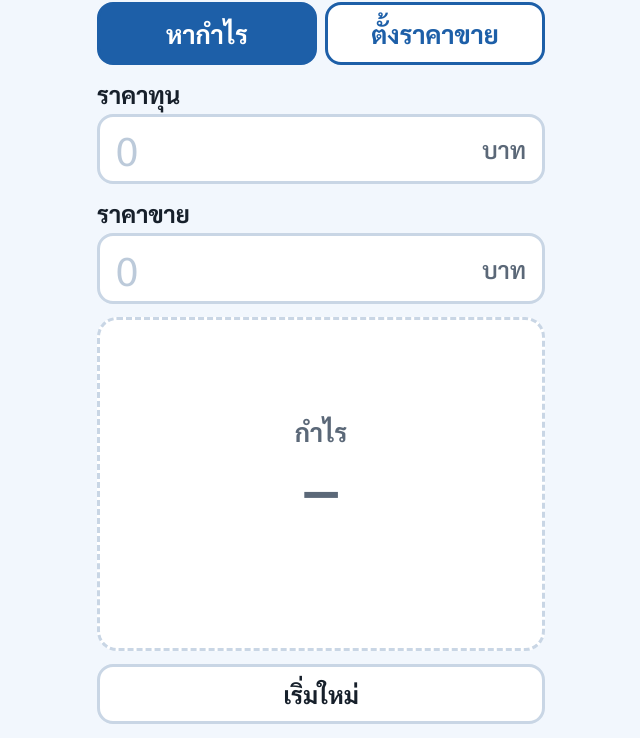
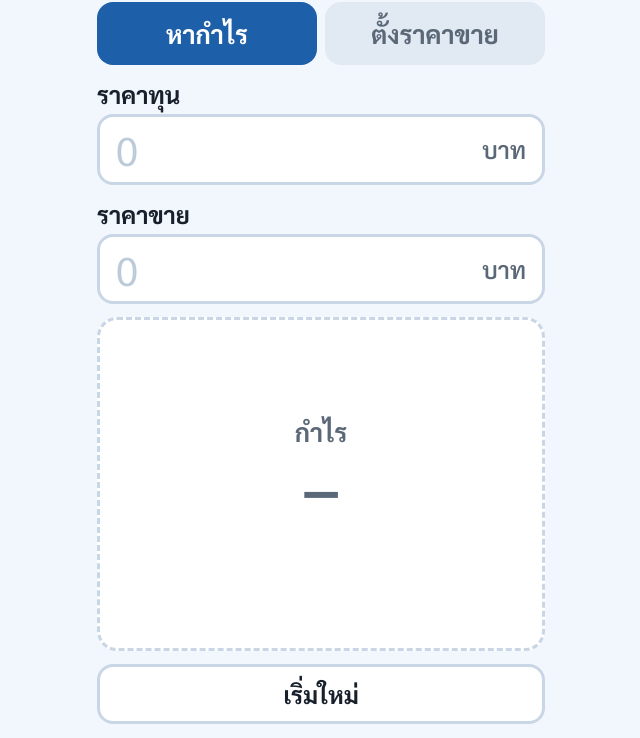
Before and after one commit to asiawork/margin-calculator, a plain HTML site: page index.html in a window 1280 px wide. Shown: the part 62-800 px from the top of the page, without its empty margins (319-959 px from the left). Drawn offline with Linux system fonts and the light colour scheme.

Commit message:
Soften the unselected tab: no border, light background
Co-Authored-By: Claude Opus 5.5 <noreply@anthropic.com>
Claude-Session: https://claude.ai/code/session_014QdRDQcQwdRwrWJmHmq7PW

```diff
--- a/index.html
+++ b/index.html
@@ -62,11 +62,11 @@
     font: inherit;
     font-size: clamp(22px, 3.2vh, 26px);
     font-weight: 700;
-    border: 3px solid var(--blue);
+    border: 0;
     border-radius: 16px;
-    padding: clamp(8px, 1.5vh, 14px) 4px;
-    background: #fff;
-    color: var(--blue);
+    padding: clamp(11px, 1.9vh, 17px) 4px;
+    background: #e1e9f3;
+    color: var(--muted);
     cursor: pointer;
   }
   .tabs button[aria-selected="true"] {
```
